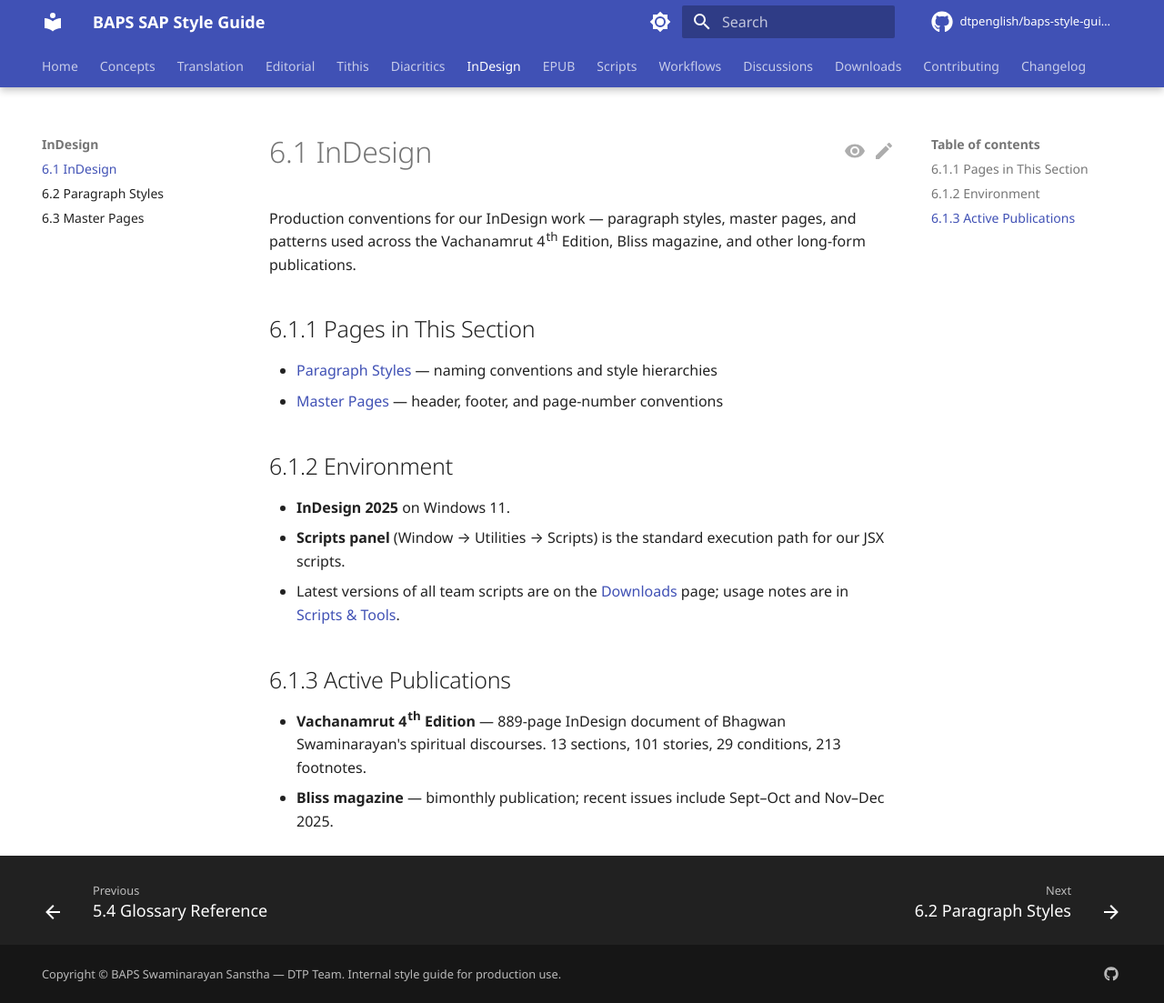
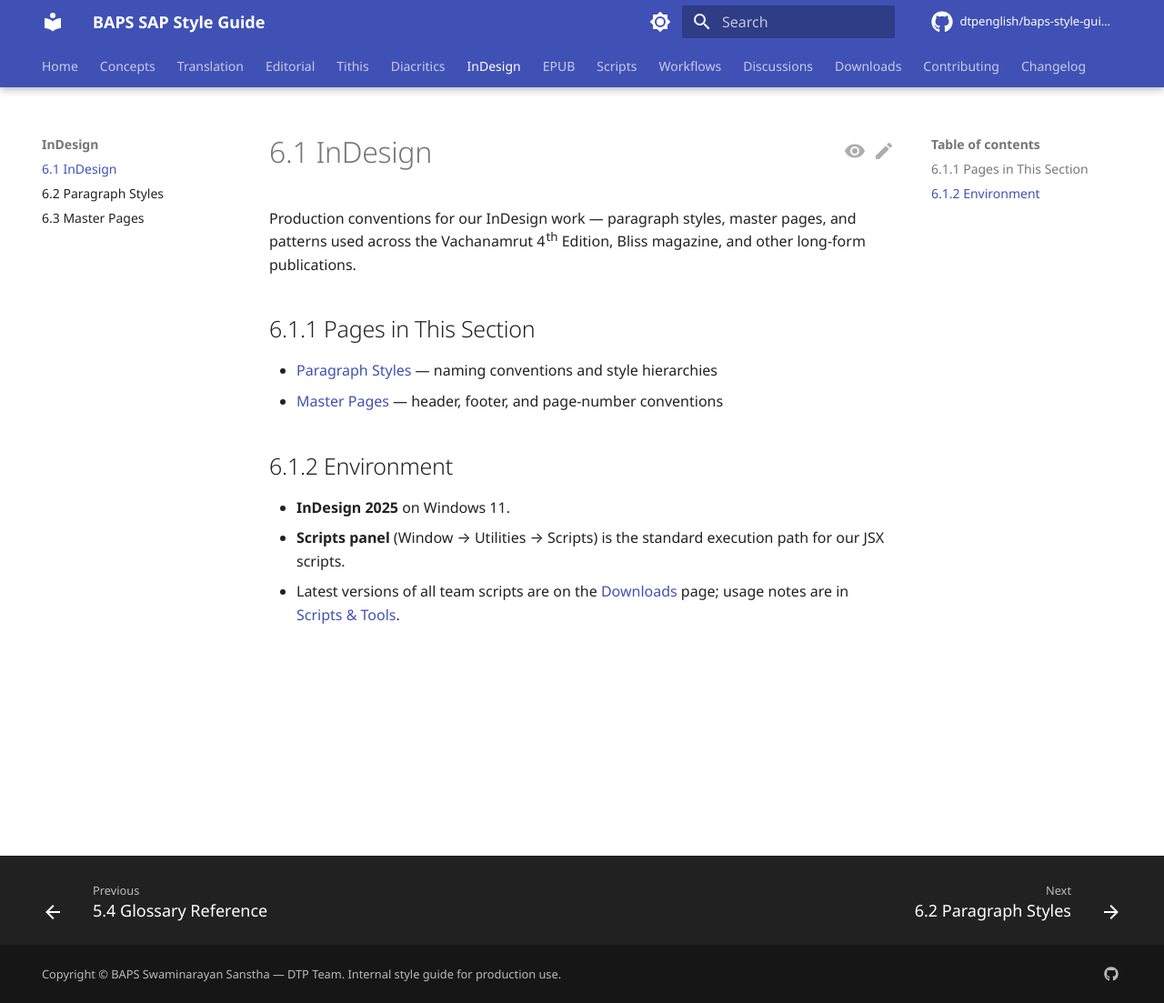
Before and after one commit to dtpenglish/baps-style-guide, an MkDocs documentation site: the page built from docs/indesign/index.md, in a window 1280 px wide and 1103 px high. Shown: the whole window at 91% size. Built offline with MkDocs 1.6.1 and Material for MkDocs 9.7.7, drawn with Linux system fonts in a browser that asks for light colours; comment, search, counter and statistics services are not loaded; the version menu is left out.

Commit message:
Remove 6.1.3 Active Publications list
The bulleted list of active publications was project-status info,
not editorial conventions. The remaining intro on 6.1 still
references Vachanamrut and Bliss as the publications the InDesign
patterns are drawn from.

Co-Authored-By: Claude Opus 4.7 (1M context) <noreply@anthropic.com>

```diff
--- a/docs/indesign/index.md
+++ b/docs/indesign/index.md
@@ -9,7 +9,3 @@ Production conventions for our InDesign work — paragraph styles, master pages,
 - **InDesign 2025** on Windows 11.
 - **Scripts panel** (Window → Utilities → Scripts) is the standard execution path for our JSX scripts.
 - Latest versions of all team scripts are on the [Downloads](../downloads/index.md) page; usage notes are in [Scripts & Tools](../scripts/index.md).
-
-## 6.1.3 Active Publications
-- **Vachanamrut 4th Edition** — 889-page InDesign document of Bhagwan Swaminarayan's spiritual discourses. 13 sections, 101 stories, 29 conditions, 213 footnotes.
-- **Bliss magazine** — bimonthly publication; recent issues include Sept–Oct and Nov–Dec 2025.
```
